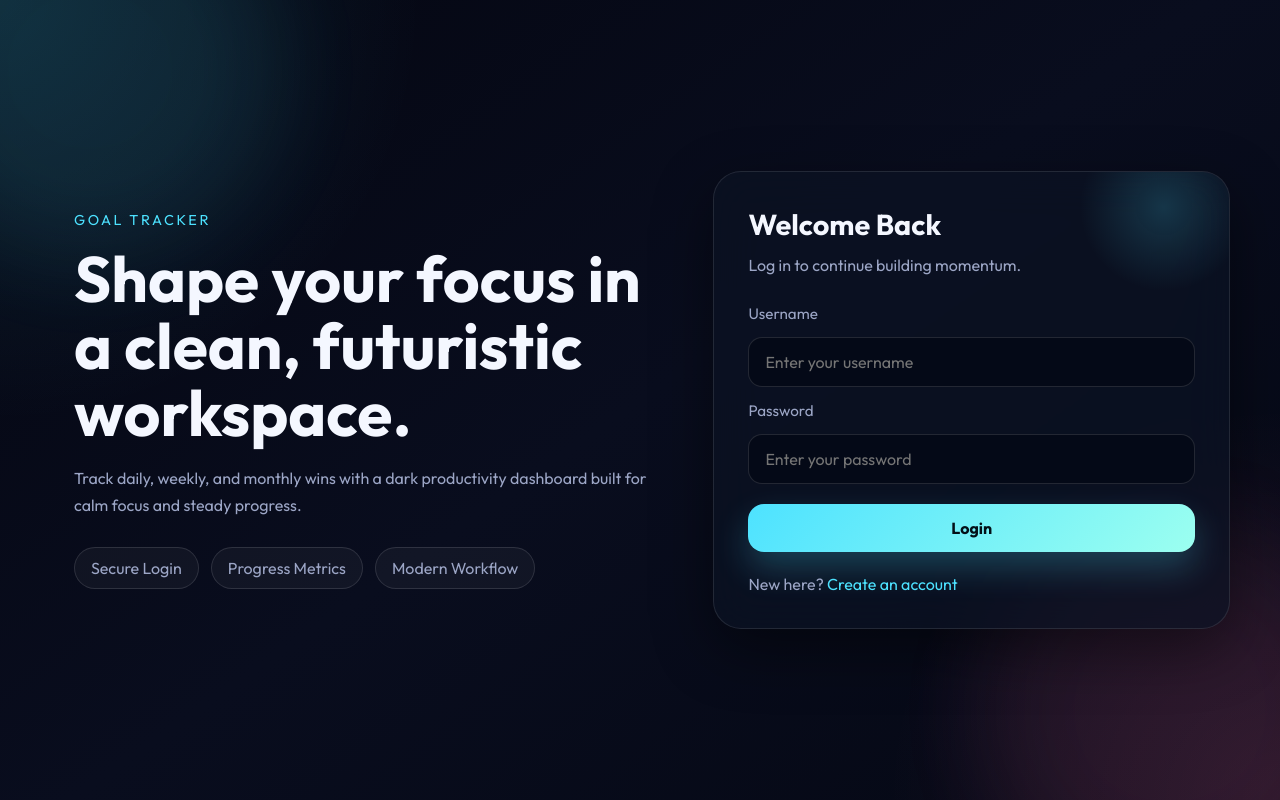
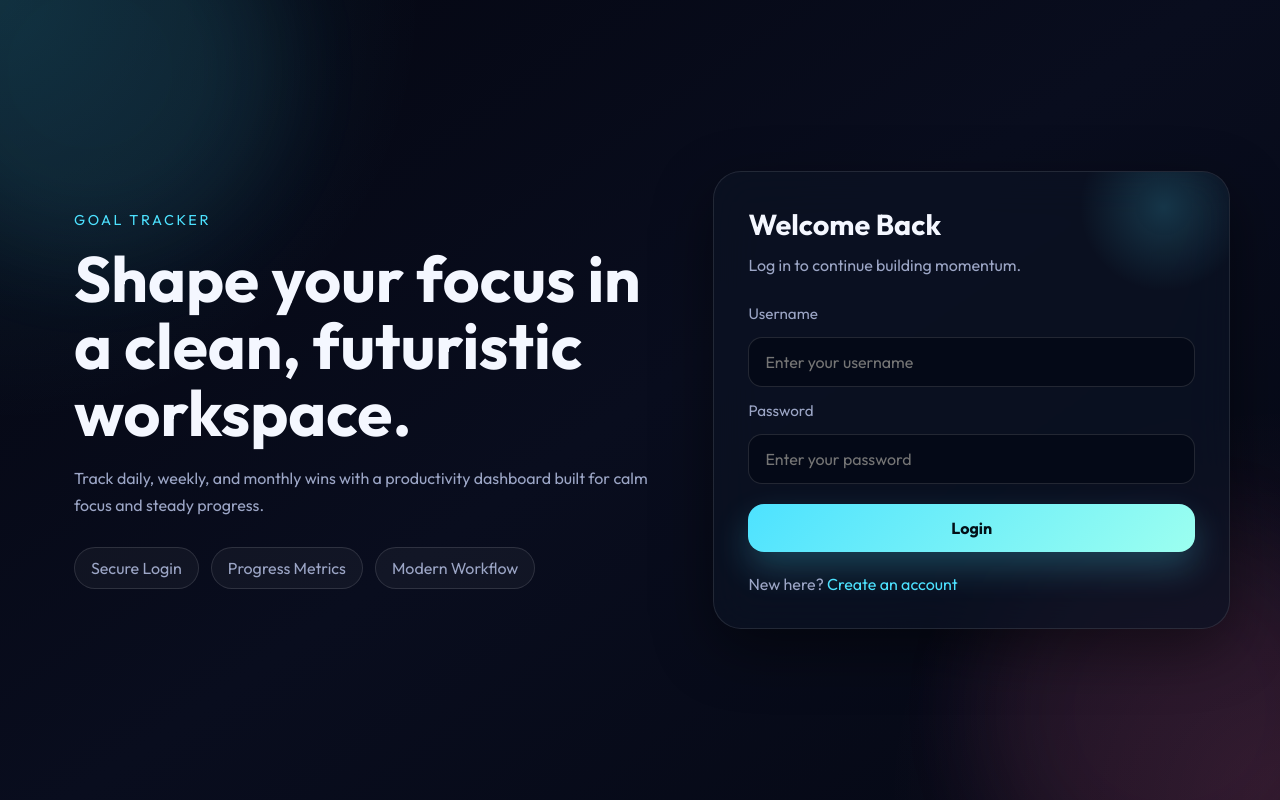
Before and after one commit to Rohini1204/Goal-Tracker, a Flask app: page /login in a window 1280 px wide. Run offline with Flask 3, Linux system fonts and the light colour scheme.

Commit message:
Update of description

```diff
--- a/templates/login.html
+++ b/templates/login.html
@@ -18,7 +18,7 @@
             <p class="eyebrow">Goal Tracker</p>
             <h1>Shape your focus in a clean, futuristic workspace.</h1>
             <p class="hero-copy">
-                Track daily, weekly, and monthly wins with a dark productivity dashboard
+                Track daily, weekly, and monthly wins with a productivity dashboard
                 built for calm focus and steady progress.
             </p>
             <div class="hero-tags">
```
